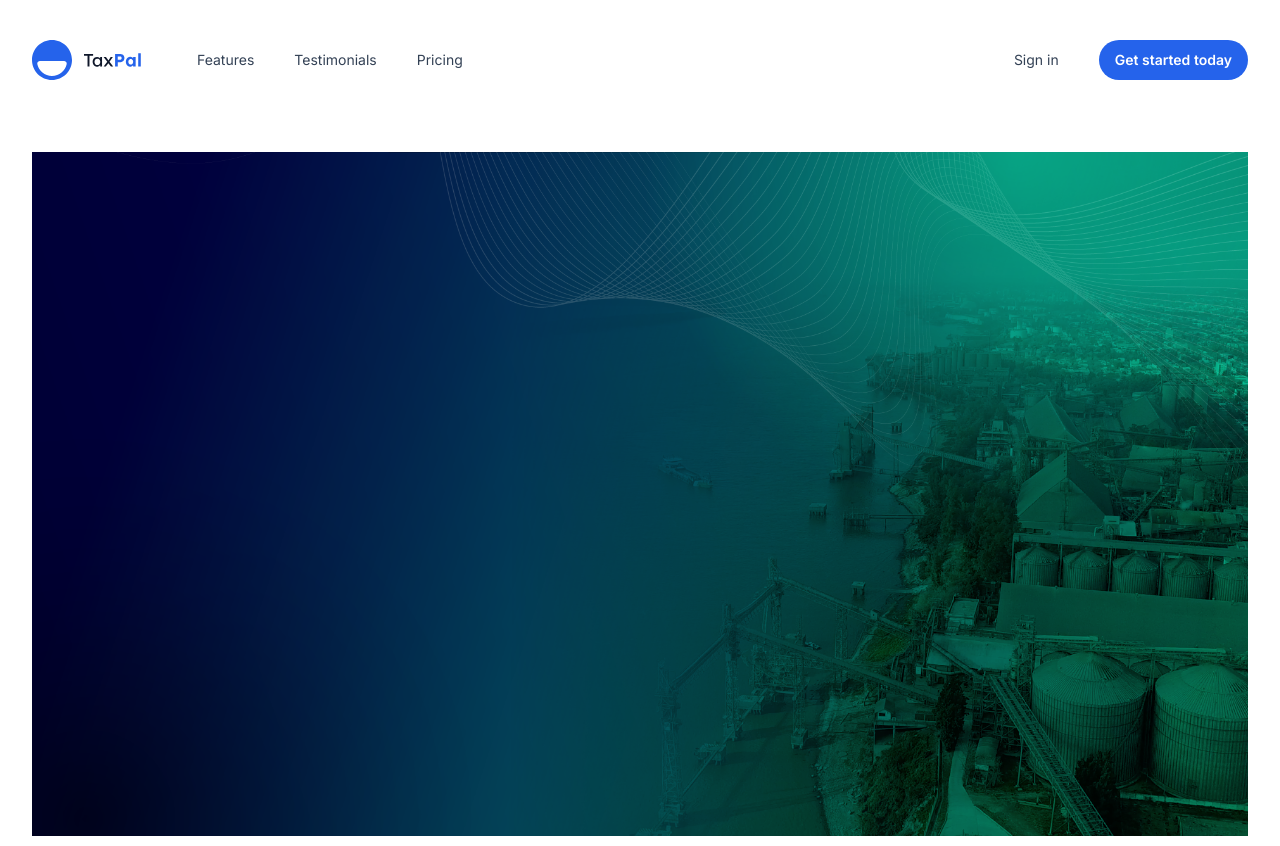
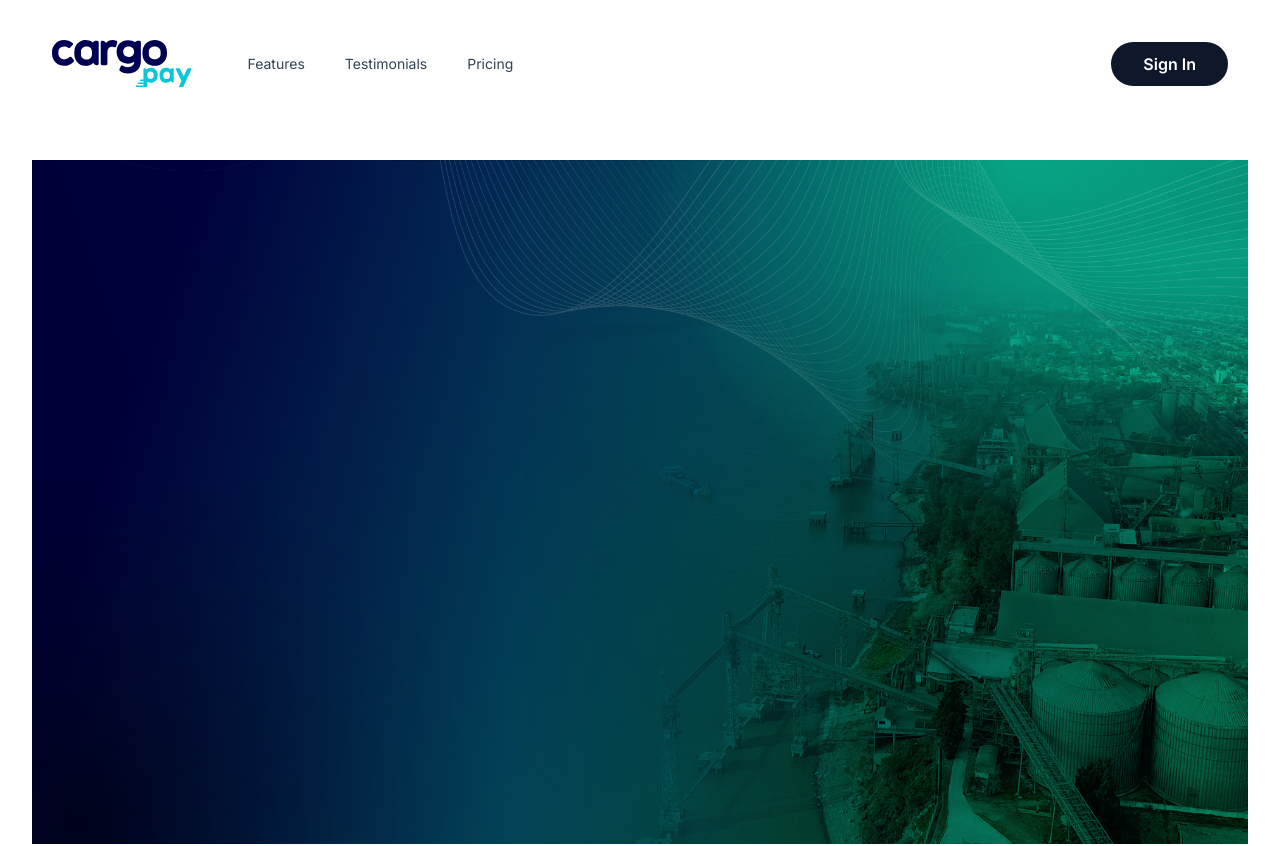
Before and after one commit to sophiiaR/cargo_pay, a Next.js app: page / in a window 1280 px wide. Shown: the top 846 px of the page. Built offline with nearby package versions, Linux system fonts and the light colour scheme.

Commit message:
Add logo and sign in button

```diff
--- a/src/components/Header.jsx
+++ b/src/components/Header.jsx
@@ -4,6 +4,8 @@ import { Fragment } from 'react'
 import Link from 'next/link'
 import { Popover, Transition } from '@headlessui/react'
 import clsx from 'clsx'
+import logo from '../images/logos/logo.svg'
+import Image from 'next/image'
 
 import { Button } from '@/components/Button'
 import { Container } from '@/components/Container'
@@ -93,26 +95,30 @@ function MobileNavigation() {
 
 export function Header() {
   return (
-    <header className="py-10">
+    <header className="py-10 px-5">
       <Container>
         <nav className="relative z-50 flex justify-between">
           <div className="flex items-center md:gap-x-12">
-            <Link href="#" aria-label="Home">
-              <Logo className="h-10 w-auto" />
-            </Link>
-            <div className="hidden md:flex md:gap-x-6">
+            <Image
+                  width={100}
+                  height={100}
+                  className="h-12 w-auto items-center"
+                  src={logo}
+                  alt=""
+            />
+            <div className="hidden md:flex md:gap-x-6 items-center">
               <NavLink href="#features">Features</NavLink>
               <NavLink href="#testimonials">Testimonials</NavLink>
               <NavLink href="#pricing">Pricing</NavLink>
             </div>
           </div>
           <div className="flex items-center gap-x-5 md:gap-x-8">
-            <div className="hidden md:block">
+            {/* <div className="hidden md:block">
               <NavLink href="/login">Sign in</NavLink>
-            </div>
-            <Button href="/register" color="blue">
-              <span>
-                Get started <span className="hidden lg:inline">today</span>
+            </div> */}
+            <Button href="https://web.dev.taco.tecso.coop/sign-in" className='bg-myBlue px-8'>
+              <span className='text-base'>
+                Sign In
               </span>
             </Button>
             <div className="-mr-1 md:hidden">
```
